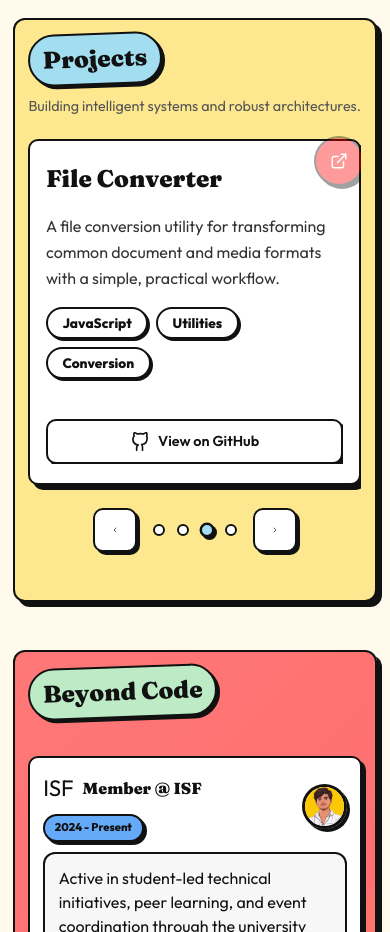
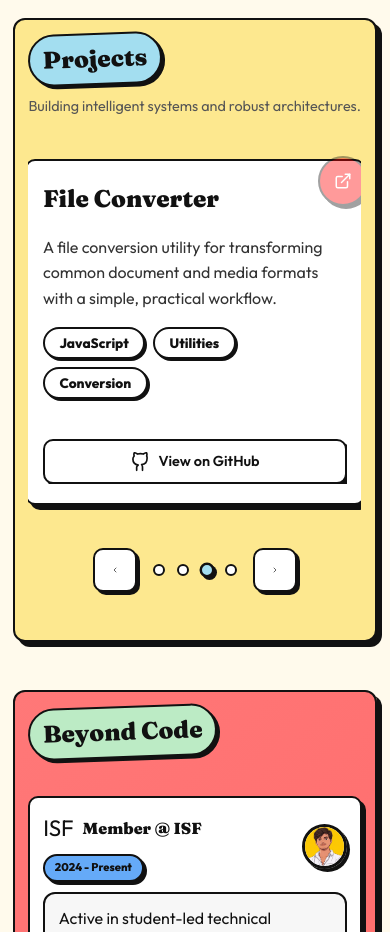
Before and after one commit to AryanAnand-ux/portfolio, a React (Vite) app: page / in a window 390 px wide. Shown: the part 2180-3112 px from the top of the page. Built offline with nearby package versions, Linux system fonts and the light colour scheme.

Commit message:
style: add springy neobrutalist slide-and-scale animations to mobile project cards

```diff
--- a/src/components/Projects.css
+++ b/src/components/Projects.css
@@ -581,8 +581,7 @@
      opacity-only fade so the browser compositor handles everything.
   ────────────────────────────────────────────────────────────────── */
   .projects-slider-container {
-    height: auto !important;
-    min-height: 360px;
+    height: 400px !important;
     perspective: none !important;
     perspective-origin: unset;
     margin: 0.75rem 0 1rem;
@@ -592,7 +591,7 @@
   .projects-slider-track {
     transform-style: flat !important;
     will-change: auto;
-    height: auto !important;
+    height: 100% !important;
   }
 
   /* All cards: hidden, flat, no 3D */
@@ -601,13 +600,12 @@
     width: 90vw;
     max-width: 340px;
     height: auto !important;
-    min-height: 280px;
-    transform: none !important;
+    transform: scale(0.9) !important;
     -webkit-box-reflect: unset !important;
     opacity: 0;
     pointer-events: none;
-    transition: opacity 0.35s ease;
-    will-change: opacity;
+    transition: opacity 0.4s cubic-bezier(0.34, 1.56, 0.64, 1), transform 0.4s cubic-bezier(0.34, 1.56, 0.64, 1);
+    will-change: opacity, transform;
   }
 
   .slider-card .project-card {
@@ -619,21 +617,33 @@
 
   /* Only active card is shown and takes normal layout space */
   .slider-card.active {
-    position: relative !important;
     opacity: 1;
     pointer-events: auto;
+    transform: scale(1) translateX(0) !important;
+    z-index: 2;
   }
 
-  /* Remove side-card peeking entirely */
-  .slider-card.left-1,
+  /* Slide offsets for smooth springy transition */
+  .slider-card.left-1 {
+    transform: translateX(-50px) scale(0.9) !important;
+    opacity: 0;
+    pointer-events: none;
+  }
+
+  .slider-card.right-1 {
+    transform: translateX(50px) scale(0.9) !important;
+    opacity: 0;
+    pointer-events: none;
+  }
+
+  /* Remove side-card peeking entirely and offset further */
   .slider-card.left-2,
   .slider-card.left-far,
-  .slider-card.right-1,
   .slider-card.right-2,
   .slider-card.right-far {
     opacity: 0;
     pointer-events: none;
-    transform: none !important;
+    transform: translateX(0) scale(0.8) !important;
   }
 
   .slider-controls {
```
